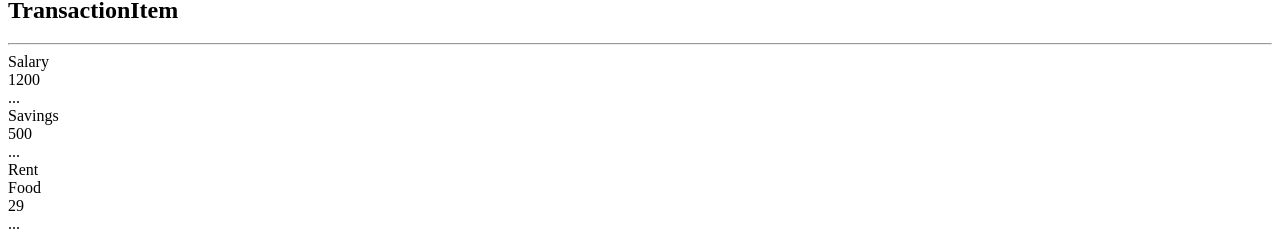
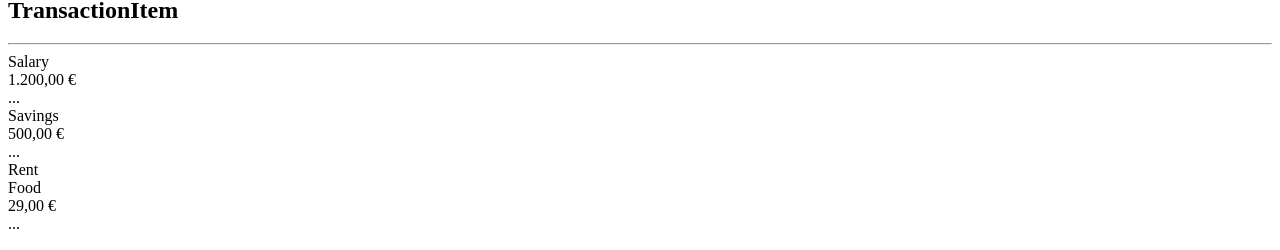
Before and after one commit to fabioi/next-js-finance-app-example, a Next.js app: page /playground in a window 1280 px wide. Shown: the part 547-797 px from the top of the page. Built offline with nearby package versions, Linux system fonts and the light colour scheme.

Commit message:
use format currency hook in transaction item

```diff
--- a/app/components/transaction-item.js
+++ b/app/components/transaction-item.js
@@ -1,4 +1,9 @@
+import { useFormatCurrency } from "@/hooks/use-format-currency";
+
 export default function TransactionItem({ type, category, description, amount }) {
+      const formatAmount = useFormatCurrency(amount);
+
+
       return (
             <div className="flex w-full items-center">
                   <div className="flex items-center mr-4 grow">
@@ -13,8 +18,8 @@ export default function TransactionItem({ type, category, description, amount })
                         )}
                   </div>
 
-            <div> {amount}</div>
-            <div>...</div>
-      </div>
+                  <div className="min-w-[70px] text-right"> {formatAmount}</div>
+                  <div className="min-w-[50px] flex justify-end">...</div>
+            </div>
       )
 }
--- a/app/playground/page.js
+++ b/app/playground/page.js
@@ -28,12 +28,12 @@ export default function Page() {
             <div>
                 <h2 className="mb-4 text-lg font-mono">TransactionItem</h2>
                 <hr className="mb-4 border-gray-200 dark:border-gray-800" />
-                <div className="">
+                <div className="space-y-4">
                     <TransactionItem type="Income" description="Salary" amount={1200} />
                     <TransactionItem type="Saving" description="Savings" amount={500} />
                     <TransactionItem type="Expense" category="Food" description="Rent" amount={29} />
                 </div>
-            </div>
+            </div >
         </>
     )
 }
```
